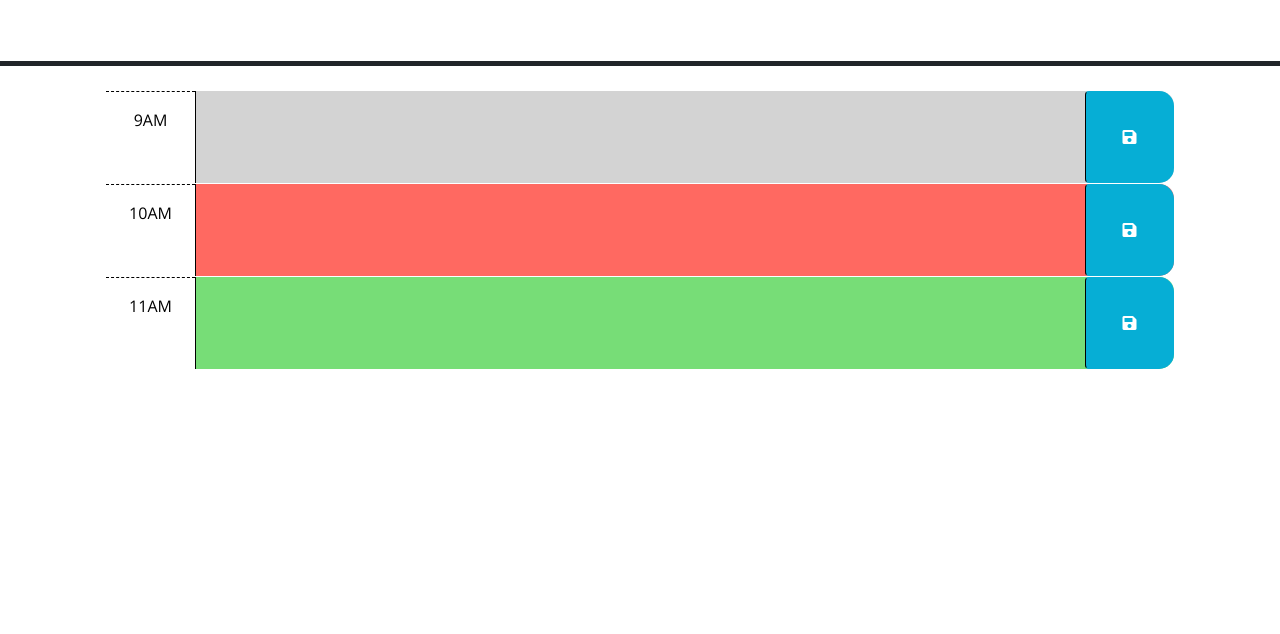
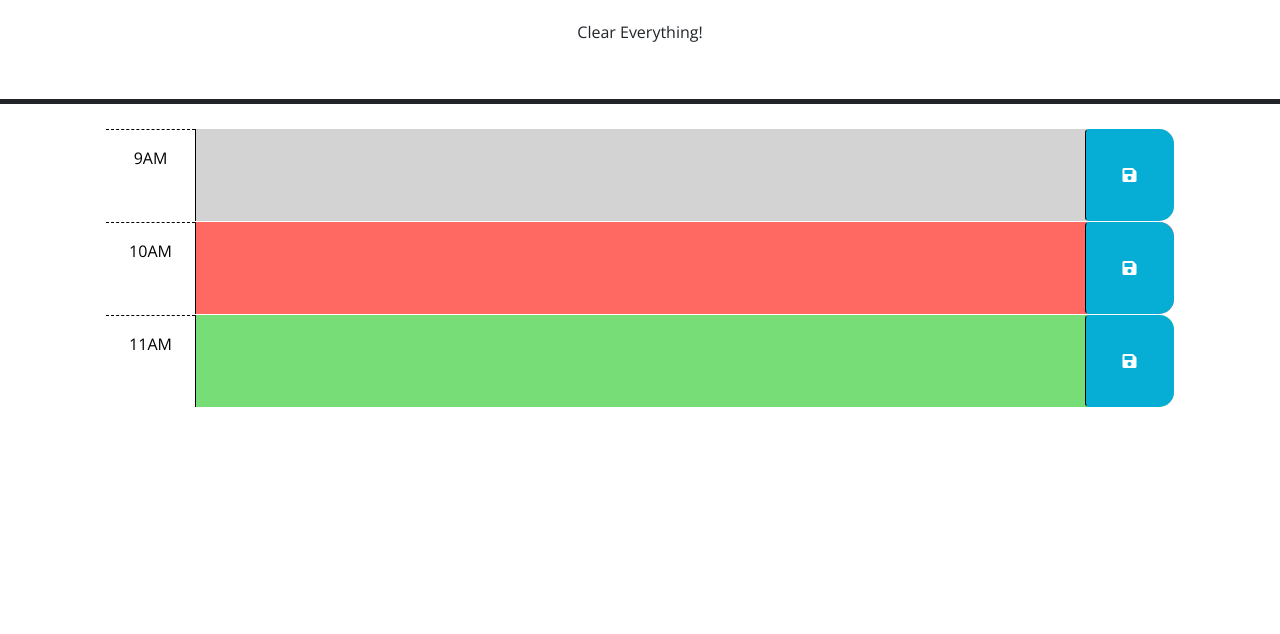
Before and after one commit to mikestem/Fantastic-Scheduler, a plain HTML site: page Develop/index.html in a window 1280 px wide. Shown: the part 166-800 px from the top of the page. Drawn offline with nearby package versions, Linux system fonts and the light colour scheme.

Commit message:
added clear button and removed given code

```diff
--- a/Develop/index.html
+++ b/Develop/index.html
@@ -27,17 +27,9 @@
       <h1 class="display-3">Work Day Scheduler</h1>
       <p class="lead">A simple calendar app for scheduling your work day</p>
       <p id="currentDay" class="lead"></p>
+      <button type="button" class="btn btn-outline-sucess" id="clearDay">Clear Everything!</button>
     </header>
     <div class="container-lg px-5">
-      <!-- Use class for "past", "present", and "future" to apply styles to the
-        time-block divs accordingly. The javascript will need to do this by
-        adding/removing these classes on each div by comparing the hour in the
-        id to the current hour. The html provided below is meant to be an example
-        demonstrating how the css provided can be leveraged to create the
-        desired layout and colors. The html below should be removed or updated
-        in the finished product. Remember to delete this comment once the
-        code is implemented.
-        -->
 
       <!-- Example of a past time block. The "past" class adds a gray background color. -->
       <div id="hour-9" class="row time-block past">
```
